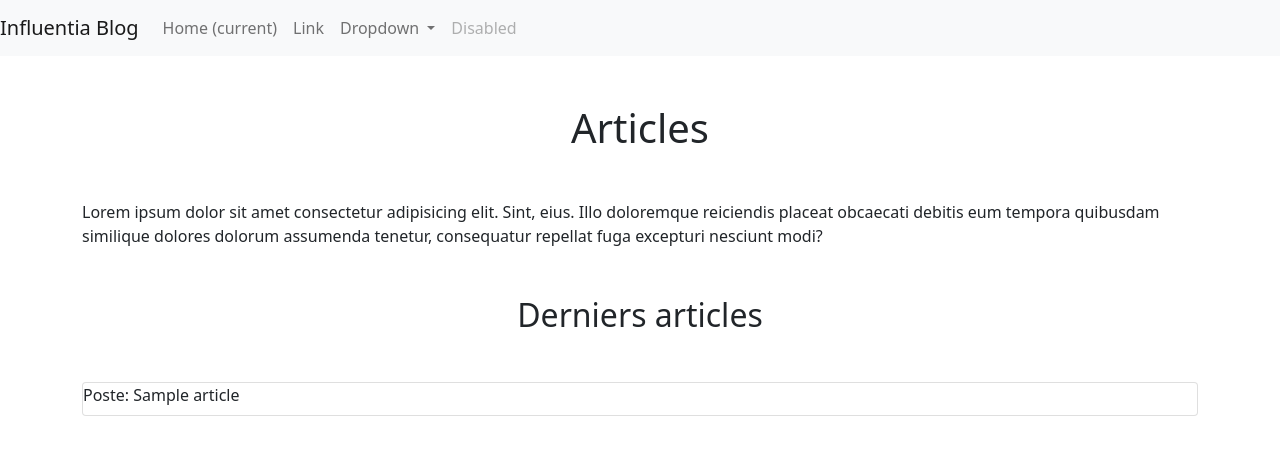
After one commit to Ben-Meziani/article-premium-symfony, a Symfony app: template templates/home/index.html.twig in a window 1280 px wide. The commit adds this page. Shown: the top 455 px of the page. Run offline with Twig, Linux system fonts and the light colour scheme; the template is opened without the code that fills it: most values are stand-ins (such as "Sample title", 1, 10 or a date in 2020); some libraries are stand-ins or nearby versions.

Commit message:
Home page done

```diff
--- a/templates/base.html.twig
+++ b/templates/base.html.twig
@@ -18,6 +18,39 @@
         {% endblock %}
     </head>
     <body>
+    		<header>
+	<nav class="navbar navbar-expand-lg navbar-light bg-light">
+  <a class="navbar-brand" href="#">Influentia Blog</a>
+  <button class="navbar-toggler" type="button" data-toggle="collapse" data-target="#navbarSupportedContent" aria-controls="navbarSupportedContent" aria-expanded="false" aria-label="Toggle navigation">
+    <span class="navbar-toggler-icon"></span>
+  </button>
+
+  <div class="collapse navbar-collapse" id="navbarSupportedContent">
+    <ul class="navbar-nav mr-auto">
+      <li class="nav-item active">
+        <a class="nav-link" href="#">Home <span class="sr-only">(current)</span></a>
+      </li>
+      <li class="nav-item">
+        <a class="nav-link" href="#">Link</a>
+      </li>
+      <li class="nav-item dropdown">
+        <a class="nav-link dropdown-toggle" href="#" id="navbarDropdown" role="button" data-toggle="dropdown" aria-haspopup="true" aria-expanded="false">
+          Dropdown
+        </a>
+        <div class="dropdown-menu" aria-labelledby="navbarDropdown">
+          <a class="dropdown-item" href="#">Action</a>
+          <a class="dropdown-item" href="#">Another action</a>
+          <div class="dropdown-divider"></div>
+          <a class="dropdown-item" href="#">Something else here</a>
+        </div>
+      </li>
+      <li class="nav-item">
+        <a class="nav-link disabled" href="#">Disabled</a>
+      </li>
+    </ul>
+  </div>
+</nav>
+		</header>
         {% block body %}{% endblock %}
     </body>
 </html>
--- /dev/null
+++ b/templates/home/index.html.twig
@@ -0,0 +1,47 @@
+{% extends 'base.html.twig' %}
+
+{% block title %}Bienvenue!
+{% endblock %}
+
+{% block body %}
+	<div class="container">
+		{% for message in app.flashes('success') %}
+			<div class="alert alert-success">
+				{{ message }}
+			</div>
+		{% endfor %}
+		{% for message in app.flashes('message') %}
+			<div class="alert alert-success">
+				{{ message }}
+			</div>
+		{% endfor %}
+		<h1 class="mt-5 mb-5 text-center">Articles</h1>
+
+		<p>Lorem ipsum dolor sit amet consectetur adipisicing elit. Sint, eius. Illo doloremque reiciendis placeat obcaecati debitis eum tempora quibusdam similique dolores dolorum assumenda tenetur, consequatur repellat fuga excepturi nesciunt modi?</p>
+
+		<h2 class="mt-5 mb-5 text-center">Derniers articles</h2>
+
+
+		<div class="slider owl-carousel">
+			{% for article in articles %}
+				<div class="card">
+					<div class="content d-flex flex-column">
+						<div class="title">Poste:
+							{{ article.title }}</div>
+					</div>
+					<div class="mx-auto mb-2">
+						{# <a href="{{ path('article.show', {id: article.id}) }}" class="d-inline-block">
+							<button class="btn btn-danger">Lire plus</button>
+						</a>#}
+					</div>
+				</div>
+			{% endfor %}
+		</div>
+		<div class="text-center">
+			{# <a href="{{ path('article.index') }}">
+				<button class="btn btn-danger">Voir toutes les offres</button>
+			</a> #}
+		</div>
+
+
+	{% endblock %}
```
Also changed, not shown: src/Controller/HomeController.php (added, +23 -0 lines), src/Entity/User.php (+0 -17 lines), src/Repository/ArticleRepository.php (+13 -0 lines), 1 other file.
